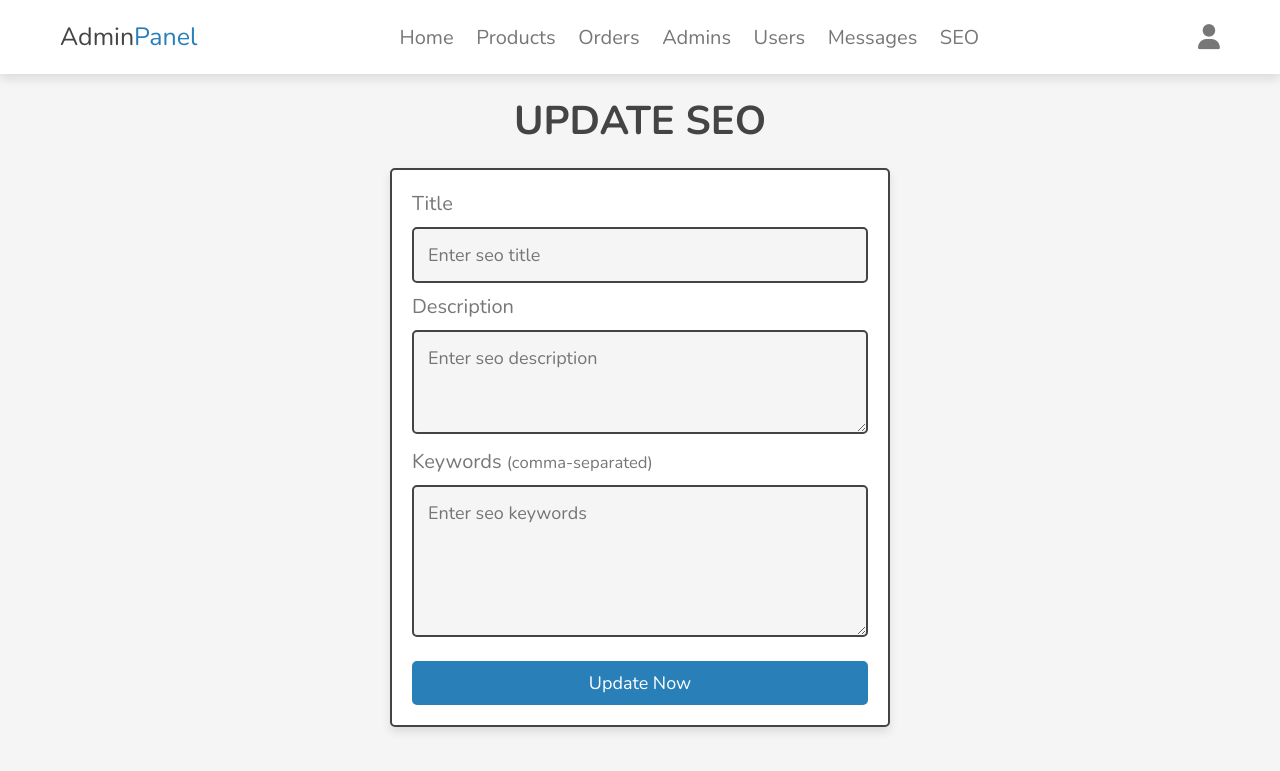
After one commit to N1V33R4/online-shop, a PHP site: page /admin/seo.php in a window 1280 px wide. The commit adds this page. Shown: the top 771 px of the page. Run offline with PHP 8.4, Linux system fonts and the light colour scheme; a user stored in the database is signed in; data comes from the database, SQL or seed files in the repository; data that the repository does not hold is empty.

Commit message:
Added SEO form, popup and styles

```diff
--- a/admin/dashboard.php
+++ b/admin/dashboard.php
@@ -130,6 +130,12 @@ if (!isset($admin_id)) {
 
 </section>
 
+<div class="seo-box">
+   <div>
+      <a href="seo.php">SEO</a>
+   </div>
+</div>
+
 <!-- Admin dashboard ends -->
 
 
--- /dev/null
+++ b/admin/seo.php
@@ -0,0 +1,82 @@
+<?php
+
+include "../components/connect.php";
+
+session_start();
+
+$admin_id = $_SESSION['admin_id'];
+
+if (!isset($admin_id)) {
+   header('location:admin_login.php');
+}
+
+if (isset($_POST['submit'])) {
+   $title = $_POST['title'];
+   $title = filter_var($title, FILTER_SANITIZE_STRING);
+   $desc = $_POST['desc'];
+   $desc = filter_var($desc, FILTER_SANITIZE_STRING);
+   $keywords = $_POST['keywords'];
+   $keywords = filter_var($keywords, FILTER_SANITIZE_STRING);
+
+   $update_seo = $conn->prepare("UPDATE `seo` SET title = ?, description = ?, keywords = ?  WHERE id = 1");
+   $update_seo->execute([$title, $desc, $keywords]);
+   $message[] = 'SEO data updated successfully!';
+}
+
+
+?>
+
+<!DOCTYPE html>
+<html lang="en">
+
+<head>
+   <meta charset="UTF-8">
+   <meta http-equiv="X-UA-Compatible" content="IE=edge">
+   <meta name="viewport" content="width=device-width, initial-scale=1.0">
+   <title>SEO</title>
+
+   <link rel="stylesheet" href="https://cdnjs.cloudflare.com/ajax/libs/font-awesome/6.2.0/css/all.min.css">
+
+   <link rel="stylesheet" href="../css/admin_style.css">
+</head>
+
+<body>
+
+   <?php include '../components/admin_header.php'; ?>
+
+   <!-- Admin update profile section starts -->
+
+   <section class="form-container seo">
+
+      <h1 class="heading">Update SEO</h1>
+
+      <form action="" method="POST">
+         <?php
+            $select_seo = $conn->prepare("SELECT * FROM `seo`");
+            $select_seo->execute();
+            if ($select_seo->rowCount() > 0) {
+               $fetch_seo = $select_seo->fetch(PDO::FETCH_ASSOC);
+            }
+         ?>
+         <span>Title</span>
+         <input type="text" name="title" maxlength="100" required placeholder="Enter seo title" class="box" value="<?= $fetch_seo['title']; ?>">
+         <span>Description</span>
+         <textarea name="description" class="box" placeholder="Enter seo description" required maxlength="500" cols="30" rows="3"><?= $fetch_seo['description']; ?></textarea>
+
+         <span>Keywords <small>(comma-separated)</small></span>
+         <textarea name="keywords" class="box" placeholder="Enter seo keywords" required maxlength="500" cols="30" rows="5"><?= $fetch_seo['keywords']; ?></textarea>
+         <input type="submit" value="update now" name="submit" class="btn">
+
+      </form>
+
+   </section>
+
+   <!-- Admin update profile section ends -->
+
+
+   <!-- Custom js file link -->
+   <script src="../js/admin_script.js"></script>
+
+</body>
+
+</html>
--- a/components/admin_header.php
+++ b/components/admin_header.php
@@ -23,6 +23,7 @@ if (isset($message)) {
          <a href="admin_accounts.php">Admins</a>
          <a href="users_accounts.php">Users</a>
          <a href="messages.php">Messages</a>
+         <a href="seo.php">SEO</a>
       </nav>
 
       <div class="icons">
--- a/css/admin_style.css
+++ b/css/admin_style.css
@@ -626,7 +626,36 @@ section {
    background-color: #677;
 }
 
+/* SEO */
+.form-container.seo {
+   flex-direction: column;
+}
+.form-container.seo span {
+   font-size: 2rem;
+}
+.form-container.seo form {
+   text-align: left;
+   color: var(--light-color);
+}
 
+.seo-box {
+   position: absolute;
+   bottom: 2rem;
+   right: 2rem;
+   width: 5rem;
+   height: 5rem;
+   font-size: 2rem;
+   font-weight: bold;
+   background-color: hsl(204, 94%, 64%);;
+   padding: 3rem;
+   border-radius: 50%;
+   display: flex;
+   align-items: center;
+   justify-content: center;
+}
+.seo-box a {
+   color: var(--white);
+}
 
 
 /* Media queries */
```
Also changed, not shown: home.php (+10 -2 lines).
